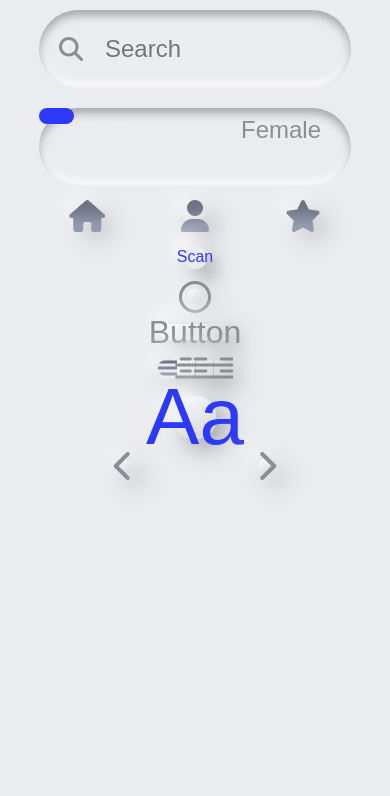
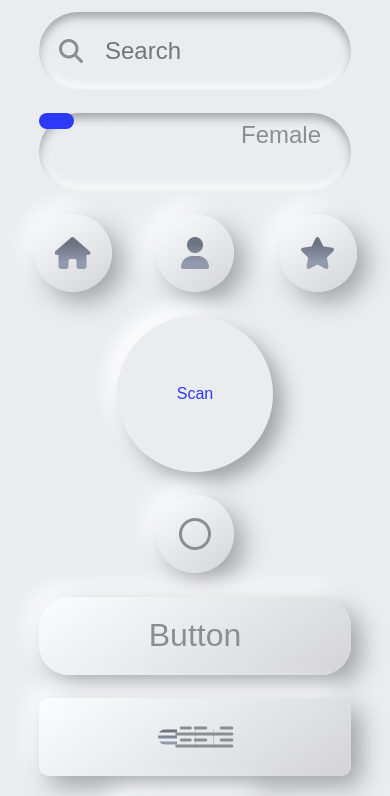
Before and after one commit to Ogust25/neomorph, a plain HTML site: page index.html in a window 390 px wide. Shown: the top 796 px of the page. Drawn offline with Linux system fonts and the light colour scheme; a web font is replaced by a local one.

Commit message:
responsive moche

```diff
--- a/style.css
+++ b/style.css
@@ -323,12 +323,11 @@ section{
     appearance: none;
     box-shadow: inset 0px 5px 10px #a2a3a6,
                 inset 0px -5px 10px #ffffff;
-
 }
 .charge::-webkit-slider-thumb {
     appearance: none;
     width: 70%;
-    height: 30px;
+    height: 2vw;
     border-radius: 30px;
     background: #2C39F6;
     cursor: pointer;
@@ -379,7 +378,6 @@ section{
     body{
         display: flex;
         align-items: start;
-
     }
     main{
         display: flex;
@@ -387,6 +385,9 @@ section{
         flex-direction: column;
         padding: 0;
         margin: 0;
+    }
+    section{
+        margin: 3vw 0;
     }
 
     /* Search */
@@ -412,28 +413,70 @@ section{
         border-radius: 40px;
     }
 
-    /* Menu 4 rectangles */
+    /* 3 Btn */
     .box_maison{
         order: 3;
     }
+    .box_maison div{
+        width: 20vw;
+        height: 20vw;
+    }
+
+    /* btn Scan/Stop */
     .box_scan{
         order: 4;
     }
+    .box_scan div{
+        width: 40vw;
+        height: 40vw;
+    }
+
+    /* Btn cercle */
     .box_point{
         order: 5;
     }
+    .box_point div{
+        width: 20vw;
+        height: 20vw;
+    }
+
+    /* Button */
     .box_button{
         order: 6;
     }
+    .box_button div{
+        width: 80vw;
+        height: 20vw;
+    }
+
+    /* Menu 4 rect */
     .box_menu{
         order: 7;
     }
+    .box_menu div{
+        width: 80vw;
+        height: 20vw;
+    }
+
+    /* Btn Aa */
     .box_aa{
         order: 8;
     }
+    .box_aa div{
+        width: 40vw;
+        height: 40vw;
+    }
+
+    /* Brn fleches */
     .box_fleche{
         order: 9;
     }
+    .box_fleche div{
+        width: 20vw;
+        height: 20vw;
+    }
+
+    /* 2 barres */
     .box_barre{
         display: none;
     }
```
